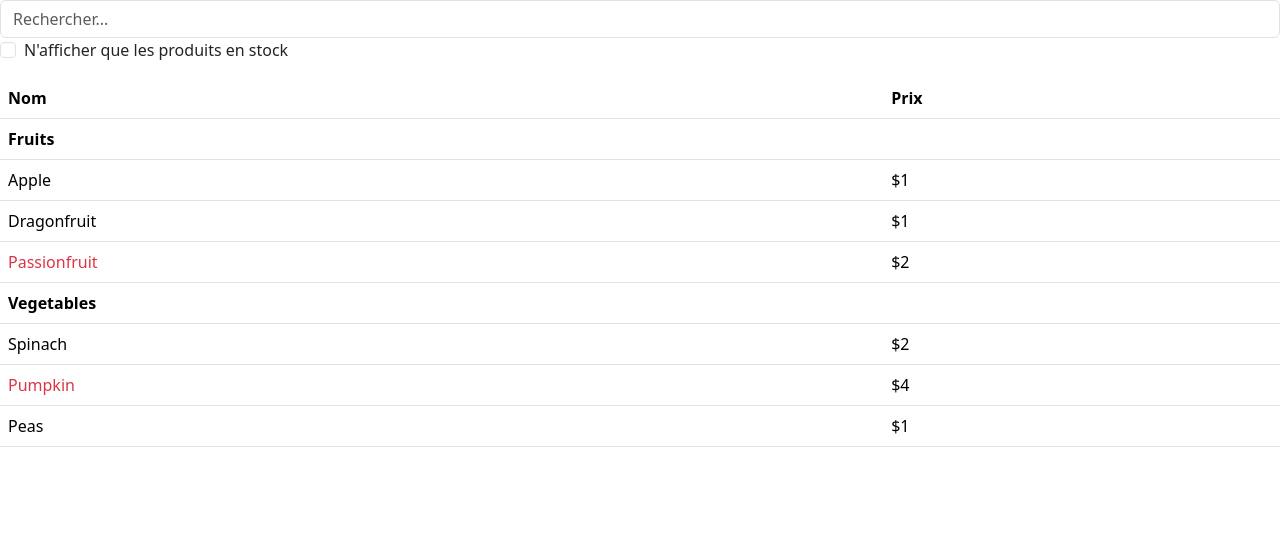
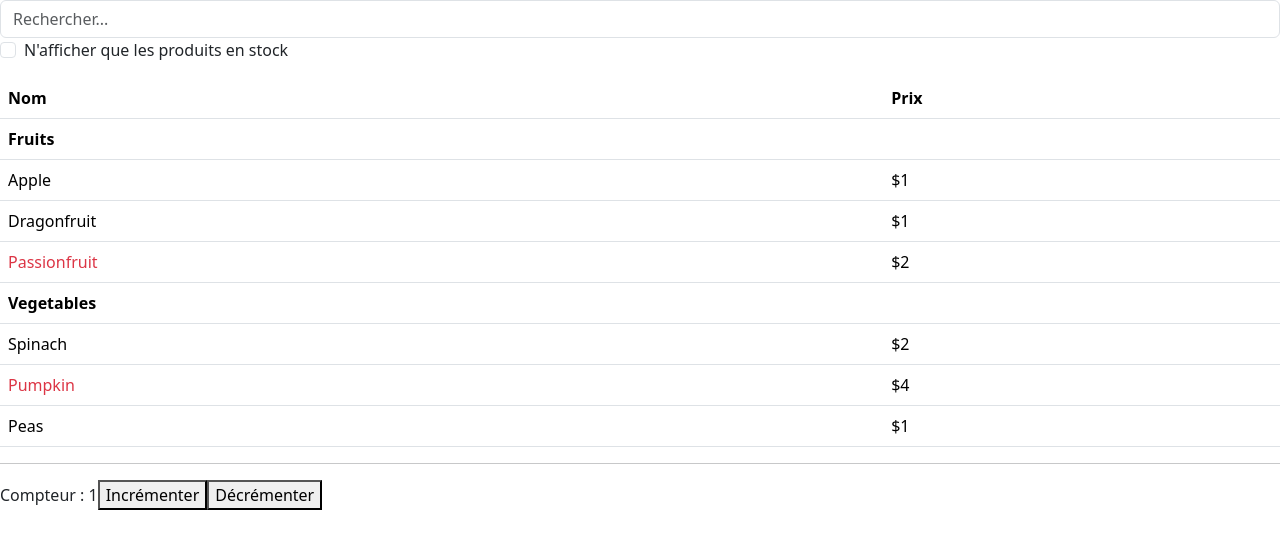
Before and after one commit to NKoelblen/React-Project, a React (Vite) app: page / in a window 1280 px wide. Shown: the top 548 px of the page. Built offline with nearby package versions, Linux system fonts and the light colour scheme.

Commit message:
Hook personnalisé useIncrement

```diff
--- a/src/App.jsx
+++ b/src/App.jsx
@@ -2,6 +2,7 @@ import { useState } from 'react';
 import { TextInput } from './components/forms/TextInput';
 import { Checkbox } from './components/forms/Checkbox';
 import { ProductCategoryRow } from './components/products/ProductCategoryRow';
+import { useIncrement } from './hooks/useIncrement';
 
 const PRODUCTS = [
 	{ category: 'Fruits', price: '$1', stocked: true, name: 'Apple' },
@@ -26,6 +27,8 @@ function App() {
 		return true;
 	});
 
+	const { count, increment, decrement } = useIncrement({ base: 1, max: 10, min: -10 });
+
 	return (
 		<>
 			<SearchBar
@@ -35,6 +38,12 @@ function App() {
 				onShowStockedChange={setShowStocked}
 			/>
 			<ProductTable products={visibleProducts} />
+			<hr />
+			<div>
+				<span>Compteur : {count}</span>
+				<button onClick={increment}>Incrémenter</button>
+				<button onClick={decrement}>Décrémenter</button>
+			</div>
 		</>
 	);
 }
--- /dev/null
+++ b/src/hooks/useIncrement.js
@@ -0,0 +1,14 @@
+import { useState } from 'react';
+
+export function useIncrement({ base = 0, max = Infinity, min = -Infinity }) {
+	const [state, setState] = useState(base);
+	return {
+		count: state,
+		increment: () => {
+			setState((v) => (v < max ? v + 1 : v));
+		},
+		decrement: () => {
+			setState((v) => (v > min ? v - 1 : v));
+		},
+	};
+}
```
